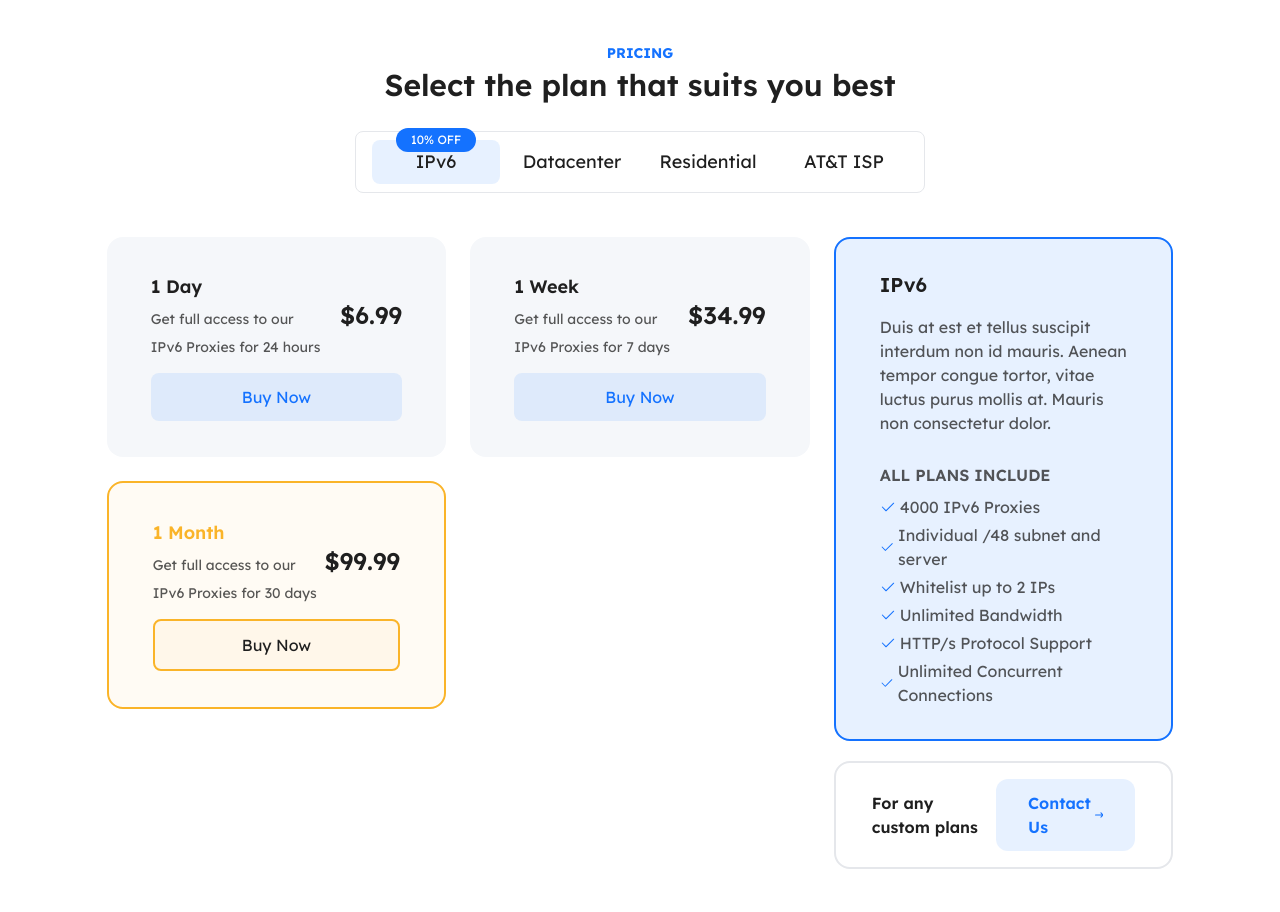
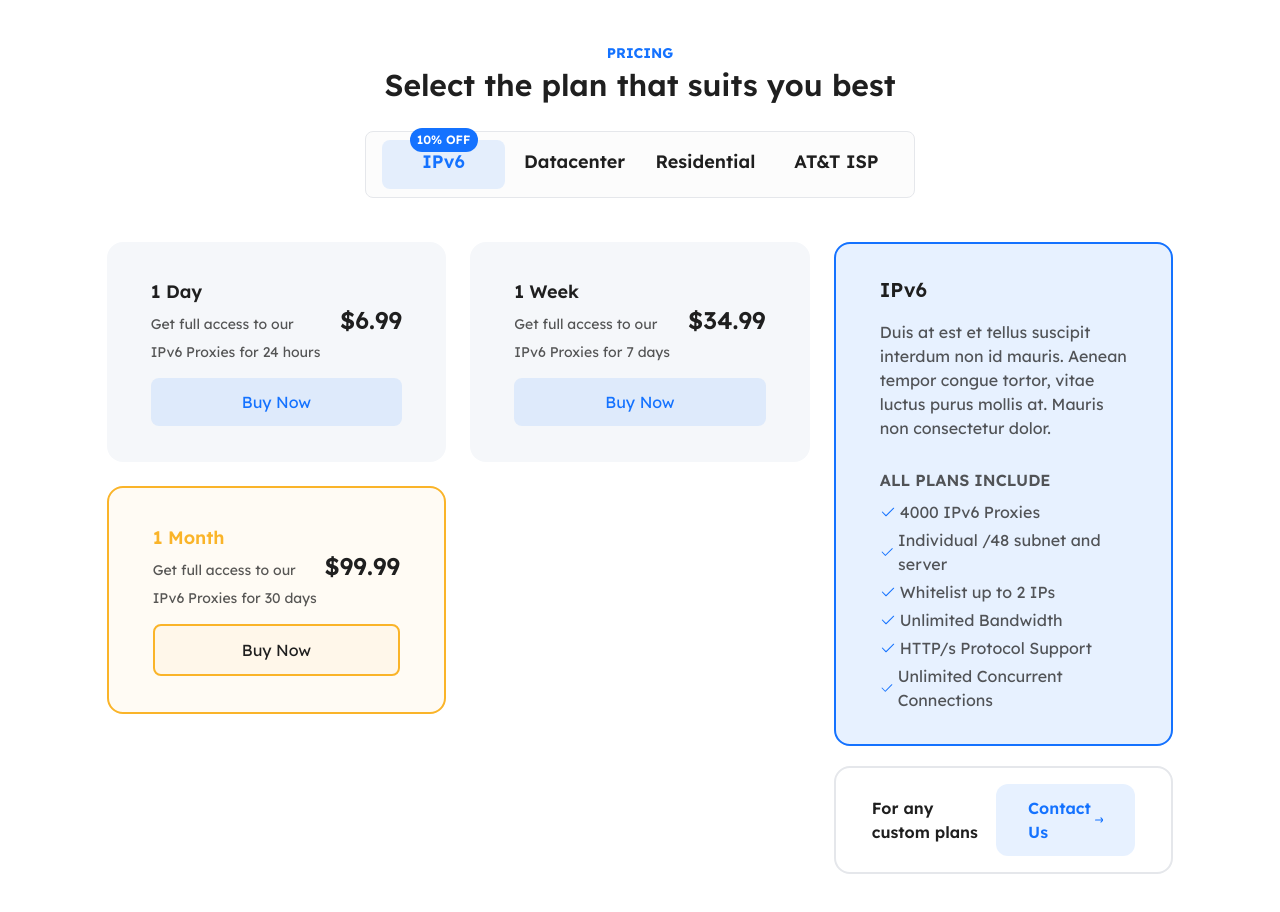
Before and after one commit to voldev94321/lightening, a Next.js app: page /landing in a window 1280 px wide. Shown: the part 1880-2792 px from the top of the page. Built offline with nearby package versions, Linux system fonts and the light colour scheme.

Commit message:
fix: pricing tab bg added

```diff
--- a/src/app/landing/LandingPage/PricingComponent/index.tsx
+++ b/src/app/landing/LandingPage/PricingComponent/index.tsx
@@ -47,12 +47,12 @@ const PricingComponent = () => {
       <div className="text-center font-semibold text-3xl mt-1">
         Select the plan that suits you best
       </div>
-      <div className="flex border-[1px] rounded-lg w-full max-w-fit md:w-fit mx-auto mt-7 py-2 md:px-4 px-2 md:gap-2 gap-0">
+      <div className="flex border-[1px] rounded-lg w-full max-w-fit md:w-fit mx-auto mt-7 py-2 md:px-4 px-2 md:gap-2 gap-0 bg-light-one">
         {items.map((value, index) => (
           <div
             key={"pricing-" + index}
-            className={`md:text-lg text-xs cursor-pointer py-2 md:w-32 w-20 text-center ${
-              selectedItem == index && "bg-accent-ten rounded-lg"
+            className={`md:text-lg text-xs cursor-pointer py-2 md:w-[123px] h-[49px] w-20 text-center font-semibold ${
+              selectedItem == index && "bg-accent-ten rounded-lg text-accent"
             } relative`}
             onClick={() => {
               handleClick(index);
@@ -60,7 +60,7 @@ const PricingComponent = () => {
           >
             {value}
             {index == 0 && (
-              <div className="absolute top-0 left-1/2 -translate-x-1/2 -translate-y-1/2 text-white bg-accent rounded-full px-2 text-xs py-1 min-w-20">
+              <div className="absolute top-0 left-1/2 -translate-x-1/2 -translate-y-1/2 text-white bg-accent rounded-full text-xs py-1 w-[68px]">
                 10% OFF
               </div>
             )}
```
